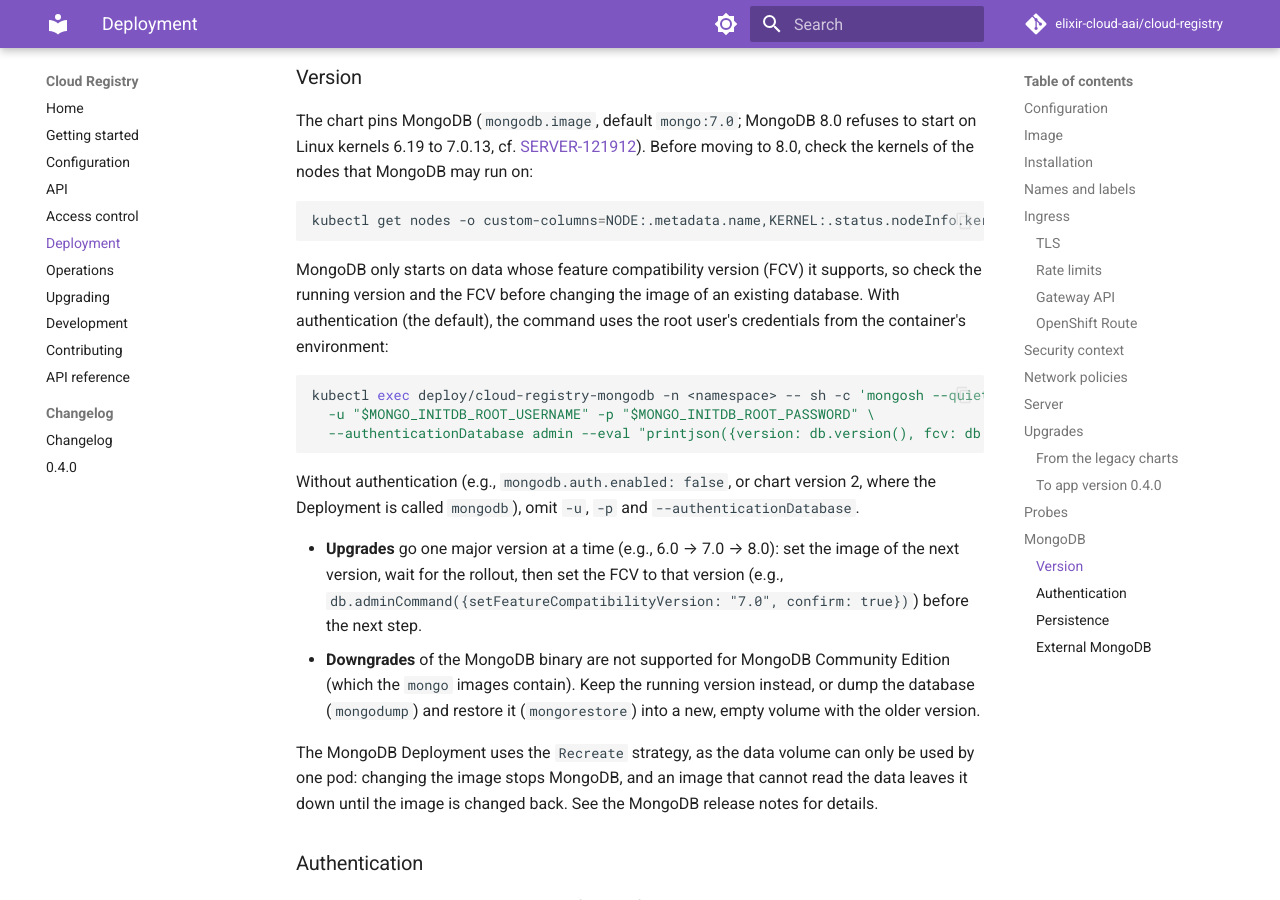
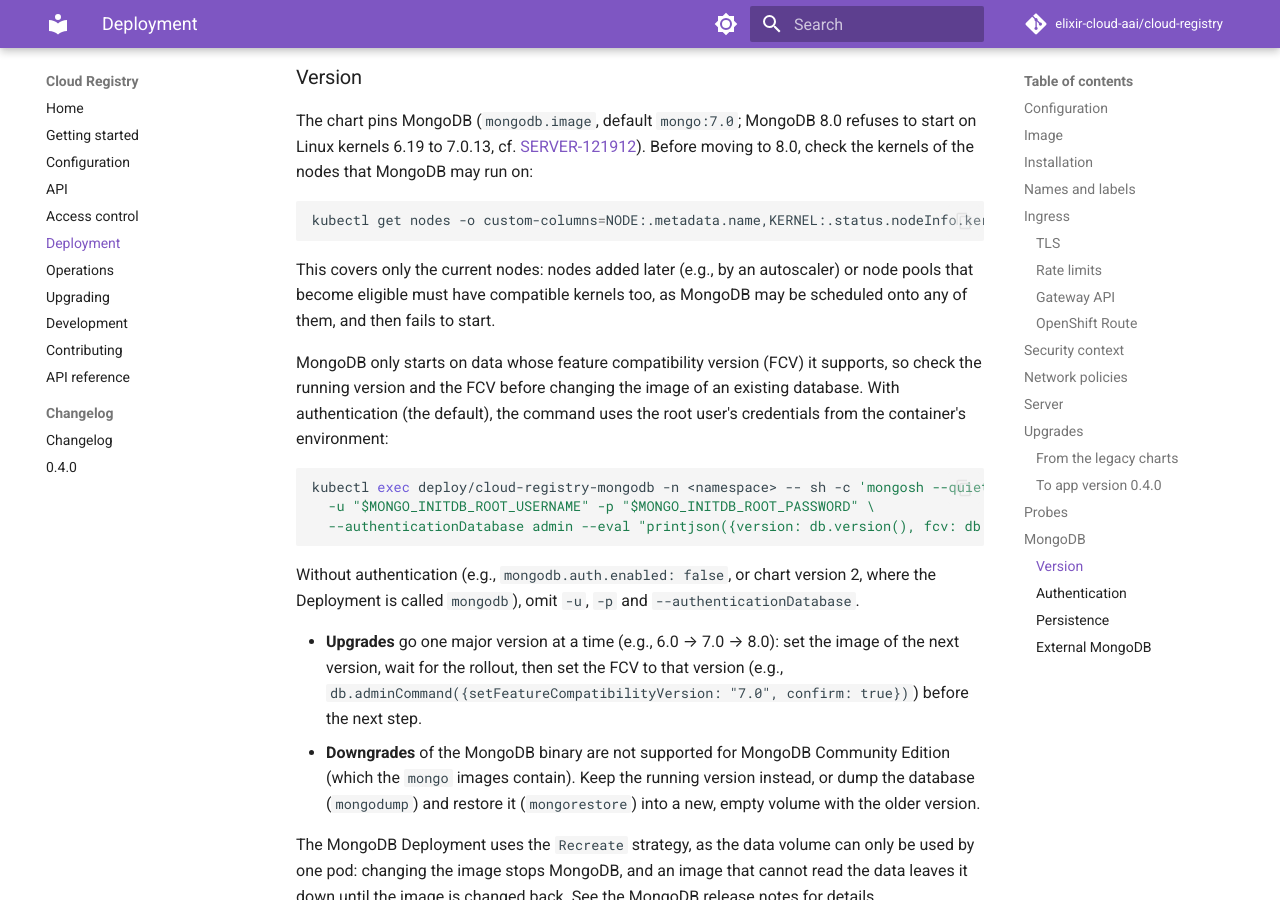
Before and after one commit to elixir-cloud-aai/cloud-registry, an MkDocs documentation site: the page built from docs/deployment.md, in a window 1280 px wide and 900 px high, scrolled down 13865 px. Built offline with MkDocs 1.6.1 and Material for MkDocs 9.7.7, drawn with Linux system fonts in a browser that asks for light colours; comment, search, counter and statistics services are not loaded.

Commit message:
docs: cover nodes added after the kernel check
Co-Authored-By: Claude Opus 5.5 <noreply@anthropic.com>

````diff
--- a/deployment/README.md
+++ b/deployment/README.md
@@ -733,6 +733,10 @@ moving to 8.0, check the kernels of the nodes that MongoDB may run on:
 kubectl get nodes -o custom-columns=NODE:.metadata.name,KERNEL:.status.nodeInfo.kernelVersion
 ```
 
+This covers only the current nodes: nodes added later (e.g., by an
+autoscaler) or node pools that become eligible must have compatible kernels
+too, as MongoDB may be scheduled onto any of them, and then fails to start.
+
 MongoDB only starts on data whose feature compatibility version (FCV) it
 supports, so check the running version and the FCV before changing the image
 of an existing database. With authentication (the default), the command
````
